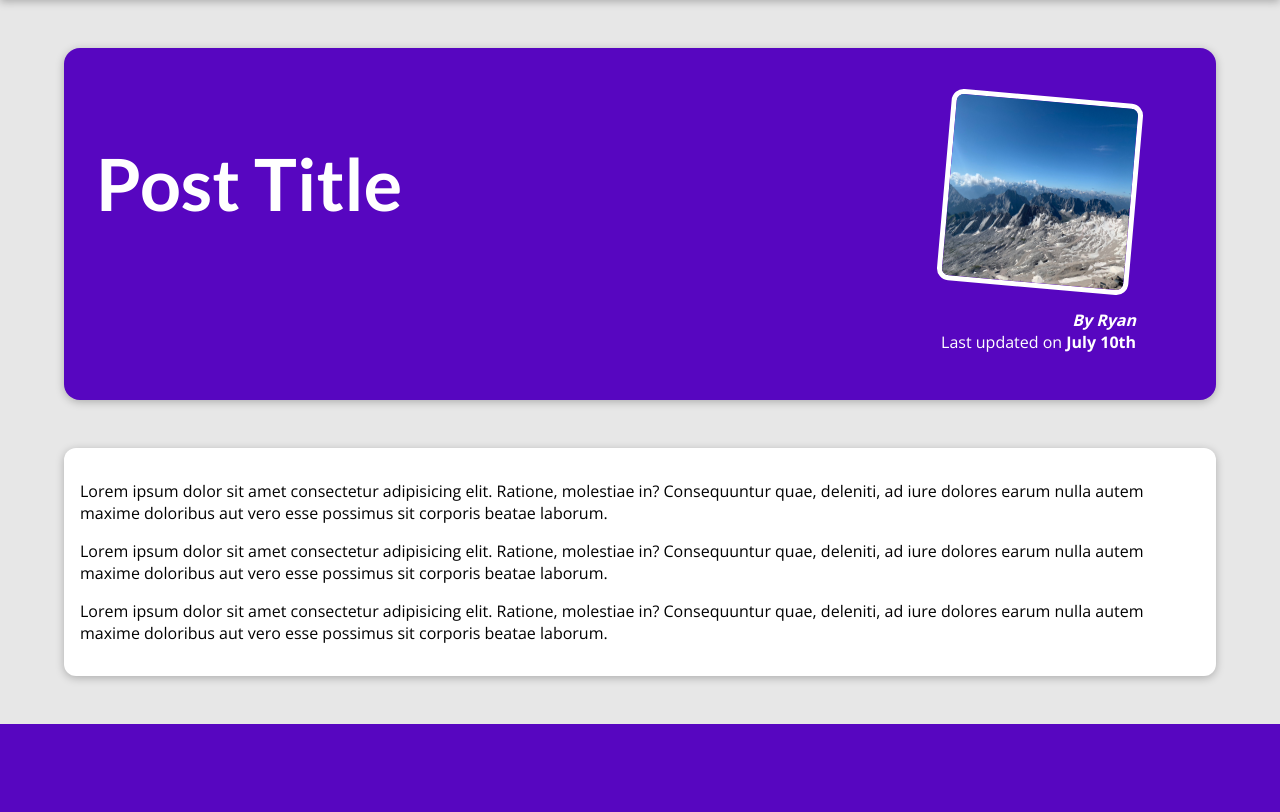
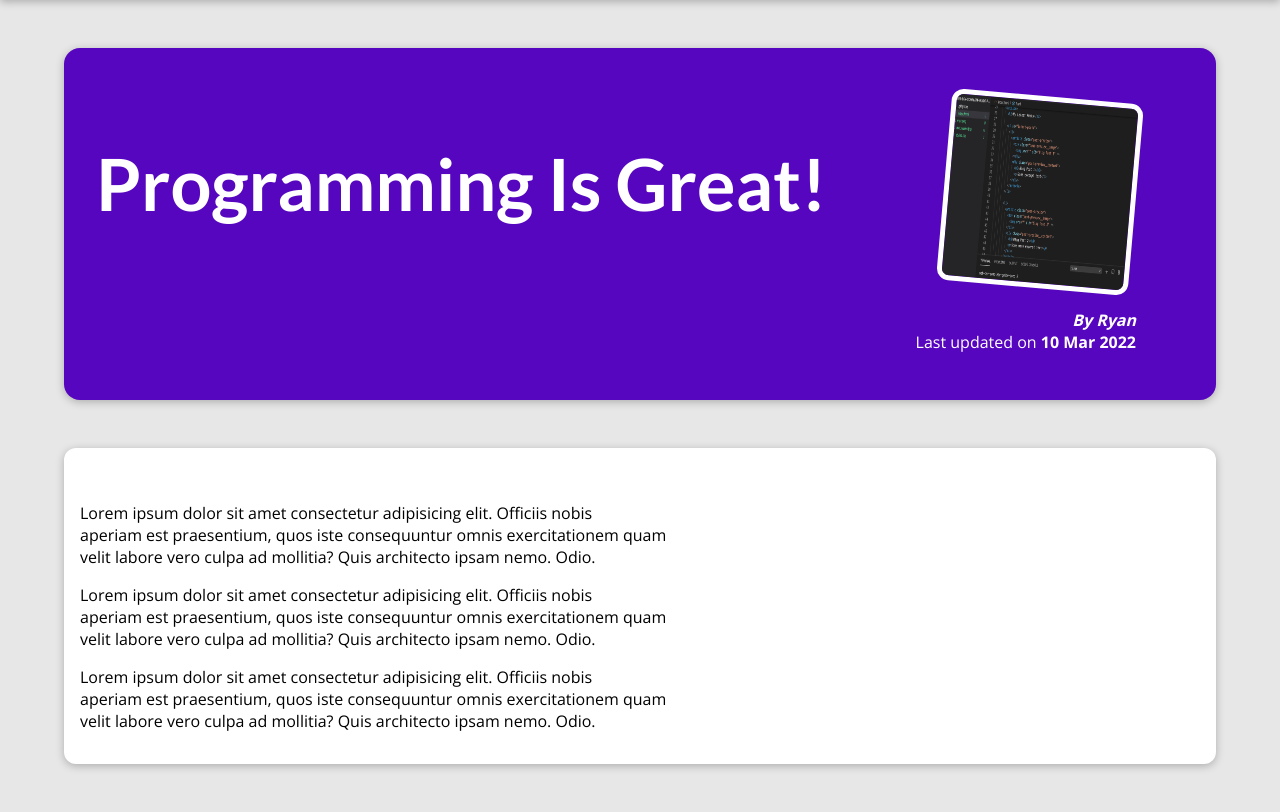
Before and after one commit to rbrower28/my_site, a Django app: page /blog/posts/programming-is-fun in a window 1280 px wide. Shown: the part 80-892 px from the top of the page. Before the commit the page ends 804 px from the top, so only its background shows below. Run offline with Django 3.2, Linux system fonts and the light colour scheme.

Commit message:
Added dynamic compatibility

```diff
--- a/blog/templates/blog/index.html
+++ b/blog/templates/blog/index.html
@@ -28,7 +28,9 @@
     <h2>My Latest Thoughts</h2>
 
     <ul>
-      {% include "blog/includes/post.html" %}
+      {% for post in posts %}
+        {% include "blog/includes/post.html" %}
+      {% endfor %}
     </ul>
   </section>
 
--- a/blog/templates/blog/post-detail.html
+++ b/blog/templates/blog/post-detail.html
@@ -3,7 +3,7 @@
 
 
 {% block title %}
-  Post Title
+  {{ post.title }}
 {% endblock %}
 
 
@@ -17,25 +17,17 @@
   {% include "blog/includes/header.html" %}
 
   <section id="summary">
-    <h2>Post Title</h2>
+    <h2>{{ post.title }}</h2>
     <article>
-      <img src="{% static "blog/images/mountains.jpg" %}" alt="Post Title" />
-      <address>By Ryan</address>
+      <img src="{% static "blog/images/"|add:post.image %}" alt="{{ post.title }}" />
+      <address>By {{ post.author|title }}</address>
       <div>
-        Last updated on <time>July 10th</time>
+        Last updated on <time>{{ post.date|date:"d M Y" }}</time>
       </div>
     </article>
   </section>
 
   <main>
-    <p>
-      Lorem ipsum dolor sit amet consectetur adipisicing elit. Ratione, molestiae in? Consequuntur quae, deleniti, ad iure dolores earum nulla autem maxime doloribus aut vero esse possimus sit corporis beatae laborum.
-    </p>
-    <p>
-      Lorem ipsum dolor sit amet consectetur adipisicing elit. Ratione, molestiae in? Consequuntur quae, deleniti, ad iure dolores earum nulla autem maxime doloribus aut vero esse possimus sit corporis beatae laborum.
-    </p>
-    <p>
-      Lorem ipsum dolor sit amet consectetur adipisicing elit. Ratione, molestiae in? Consequuntur quae, deleniti, ad iure dolores earum nulla autem maxime doloribus aut vero esse possimus sit corporis beatae laborum.
-    </p>
+    {{ post.content|linebreaks }}
   </main>
 {% endblock %}
--- a/blog/views.py
+++ b/blog/views.py
@@ -1,15 +1,94 @@
 from django.http.response import HttpResponse
 from django.shortcuts import render
 from django.http import Http404, HttpResponseRedirect, HttpResponseNotFound
+
+from datetime import date
+
+all_posts = [
+    {
+        "slug": "hike-in-the-mountains",
+        "image": "mountains.jpg",
+        "author": "Ryan",
+        "date": date(2021, 7, 21),
+        "title": "Mountain Hiking",
+        "excerpt": "There's nothing like the views you get when hiking in the mountains. And I wasn't even prepared for what happened while I was enjoying the view!",
+        "content": """
+            Lorem ipsum dolor sit amet consectetur adipisicing elit. Ratione,
+            molestiae in? Consequuntur quae, deleniti, ad iure dolores earum nulla
+            autem maxime doloribus aut vero esse possimus sit corporis beatae laborum.
+
+            Lorem ipsum dolor sit amet consectetur adipisicing elit. Ratione,
+            molestiae in? Consequuntur quae, deleniti, ad iure dolores earum nulla
+            autem maxime doloribus aut vero esse possimus sit corporis beatae laborum.
+
+            Lorem ipsum dolor sit amet consectetur adipisicing elit. Ratione,
+            molestiae in? Consequuntur quae, deleniti, ad iure dolores earum nulla
+            autem maxime doloribus aut vero esse possimus sit corporis beatae laborum.
+        """
+    },
+    {
+        "slug": "programming-is-fun",
+        "image": "coding.jpg",
+        "author": "Ryan",
+        "date": date(2022, 3, 10),
+        "title": "Programming Is Great!",
+        "excerpt": "Did you ever spend hours searching for that one error in your code? Yep - that's what happened to me yesterday...",
+        "content": """
+          Lorem ipsum dolor sit amet consectetur adipisicing elit. Officiis nobis
+          aperiam est praesentium, quos iste consequuntur omnis exercitationem quam
+          velit labore vero culpa ad mollitia? Quis architecto ipsam nemo. Odio.
+
+          Lorem ipsum dolor sit amet consectetur adipisicing elit. Officiis nobis
+          aperiam est praesentium, quos iste consequuntur omnis exercitationem quam
+          velit labore vero culpa ad mollitia? Quis architecto ipsam nemo. Odio.
+
+          Lorem ipsum dolor sit amet consectetur adipisicing elit. Officiis nobis
+          aperiam est praesentium, quos iste consequuntur omnis exercitationem quam
+          velit labore vero culpa ad mollitia? Quis architecto ipsam nemo. Odio.
+        """
+    },
+    {
+        "slug": "into-the-woods",
+        "image": "woods.jpg",
+        "author": "Ryan",
+        "date": date(2020, 8, 5),
+        "title": "Nature At Its Best",
+        "excerpt": "Nature is amazing! The amount of inspiration I get when walking in nature is incredible!",
+        "content": """
+          Lorem ipsum dolor sit amet consectetur adipisicing elit. Officiis nobis
+          aperiam est praesentium, quos iste consequuntur omnis exercitationem quam
+          velit labore vero culpa ad mollitia? Quis architecto ipsam nemo. Odio.
+
+          Lorem ipsum dolor sit amet consectetur adipisicing elit. Officiis nobis
+          aperiam est praesentium, quos iste consequuntur omnis exercitationem quam
+          velit labore vero culpa ad mollitia? Quis architecto ipsam nemo. Odio.
+
+          Lorem ipsum dolor sit amet consectetur adipisicing elit. Officiis nobis
+          aperiam est praesentium, quos iste consequuntur omnis exercitationem quam
+          velit labore vero culpa ad mollitia? Quis architecto ipsam nemo. Odio.
+        """
+    }
+]
 
 
 # Create your views here.
 
 def starting_page(request):
-    return render(request, "blog/index.html")
+    sorted_posts = sorted(all_posts, key=lambda post: post['date'])
+    latest_posts = sorted_posts[-3:]
+    return render(request, "blog/index.html", {
+        "posts": latest_posts
+    })
+
 
 def posts(request):
-    return render(request, "blog/all-posts.html")
+    return render(request, "blog/all-posts.html", {
+        "all_posts": all_posts
+    })
+
 
 def post(request, slug):
-    return render(request, "blog/post-detail.html")
+    identified_post = next(post for post in all_posts if post['slug'] == slug)
+    return render(request, "blog/post-detail.html", {
+        "post": identified_post
+    })
```
Also changed, not shown: blog/templates/blog/all-posts.html (+3 -6 lines), blog/templates/blog/includes/post.html (+4 -4 lines).
